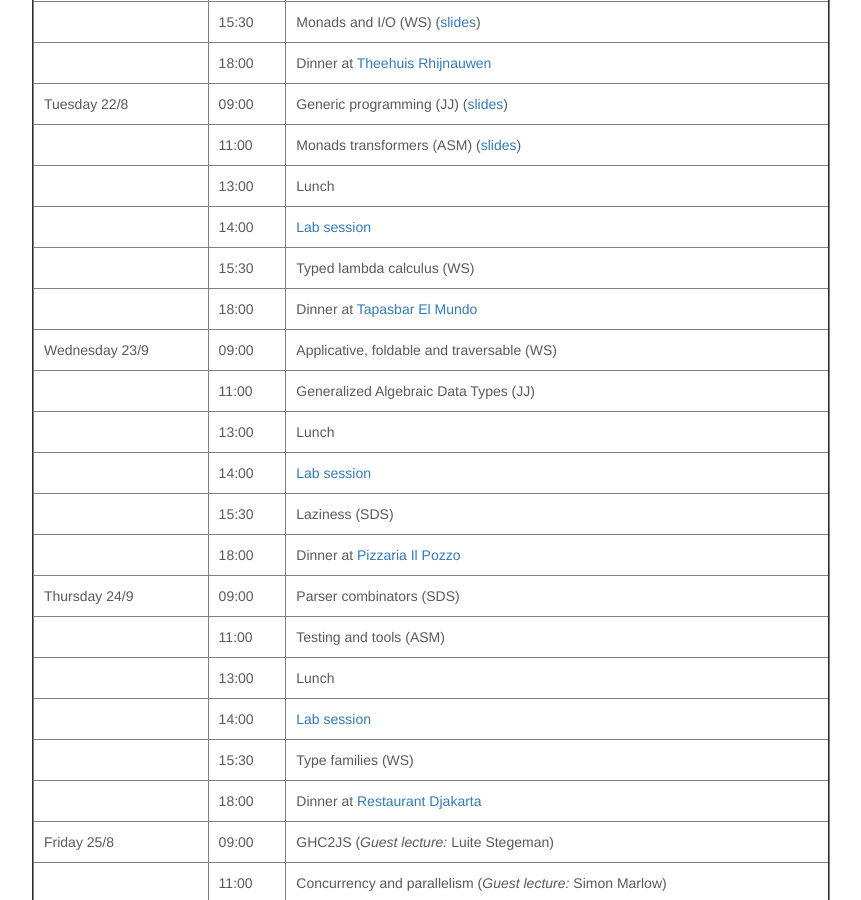
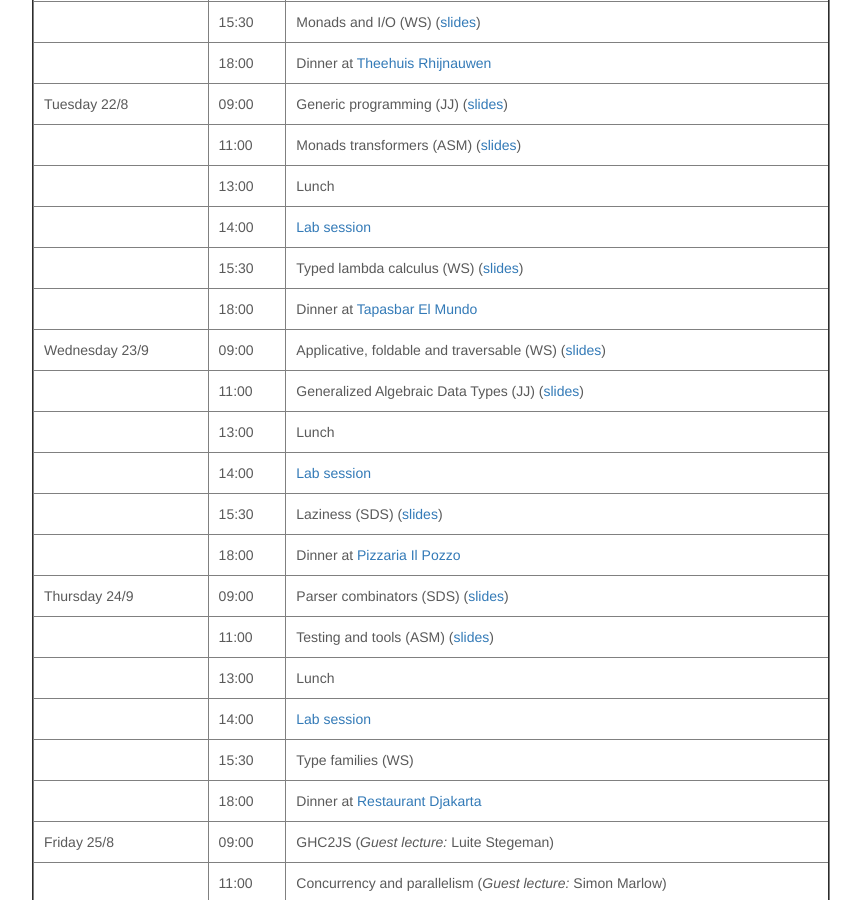
Before and after one commit to AFP-2017/AFP-2017, a Jekyll site: the page built from schedule.html, in a window 1280 px wide and 900 px high, scrolled down 539 px. Shown: the whole window, without its empty margins (209-1070 px from the left). Built offline with Jekyll 4.4.1, drawn with Linux system fonts in a browser that asks for light colours; nearby versions of some CDN libraries.

Commit message:
Added missing slides.

```diff
--- a/schedule.html
+++ b/schedule.html
@@ -101,7 +101,7 @@ assignments and projects.
     <tr>
       <td></td>
       <td>15:30</td>
-      <td>Typed lambda calculus (WS)</td>
+      <td>Typed lambda calculus (WS) (<a href="slides/06-slides.pdf">slides</a>)</td>
     </tr>
 
 
@@ -115,13 +115,13 @@ assignments and projects.
     <tr>
       <td>Wednesday 23/9</td>
       <td>09:00</td>
-      <td>Applicative, foldable and traversable (WS)</td>
+      <td>Applicative, foldable and traversable (WS) (<a href="slides/07-slides.pdf">slides</a>)</td>
     </tr>
 
     <tr>
       <td></td>
       <td>11:00</td>
-      <td>Generalized Algebraic Data Types (JJ)</td>
+      <td>Generalized Algebraic Data Types (JJ) (<a href="slides/08-slides.pdf">slides</a>)</td>
     </tr>
 
     <tr>
@@ -139,7 +139,7 @@ assignments and projects.
     <tr>
       <td></td>
       <td>15:30</td>
-      <td>Laziness (SDS)</td>
+      <td>Laziness (SDS) (<a href="slides/09-slides.pdf">slides</a>)</td>
     </tr>
 
     <tr>
@@ -151,13 +151,13 @@ assignments and projects.
     <tr>
       <td>Thursday 24/9</td>
       <td>09:00</td>
-      <td>Parser combinators (SDS)</td>
+      <td>Parser combinators (SDS) (<a href="slides/10-slides.pdf">slides</a>)</td>
     </tr>
 
     <tr>
       <td></td>
       <td>11:00</td>
-      <td>Testing and tools (ASM)</td>
+      <td>Testing and tools (ASM) (<a href="slides/11-slides.pdf">slides</a>)</td>
     </tr>
 
     <tr>
```
Also changed, not shown: 5 other files.
